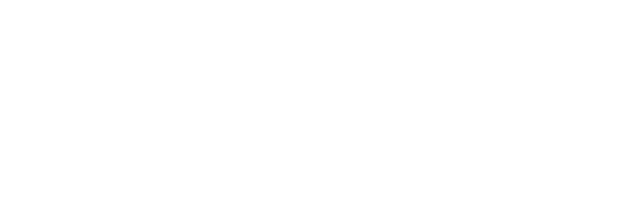
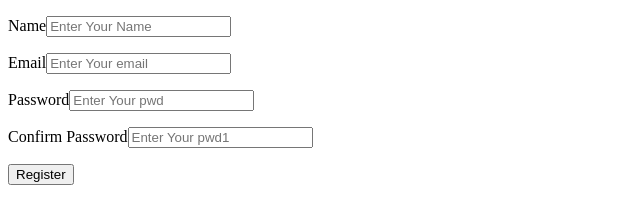
Before and after one commit to rupanmentor/Dom-Day-2, a plain HTML site: page index.html in a window 1280 px wide. Shown: the whole page, without its empty margins (0-640 px from the left). Drawn offline with Linux system fonts and the light colour scheme.

Commit message:
mini task1 completed

```diff
--- a/script.js
+++ b/script.js
@@ -1 +1,59 @@
 //syntax: variablename.addEventListener("event",function)
+
+//session task 1
+
+const p = document.createElement("p");
+const p1 = document.createElement("p");
+const p2 = document.createElement("p");
+const p3 = document.createElement("p");
+const label = document.createElement("label")
+label.setAttribute("for","username");
+label.innerText = "Name";
+const username = document.createElement("input")
+username.setAttribute("name","username");
+username.setAttribute("id","username");
+username.setAttribute("type","text");
+username.setAttribute("placeholder","Enter Your Name");
+const label1 = document.createElement("label")
+label1.setAttribute("for","email");
+label1.innerText = "Email";
+const email = document.createElement("input")
+email.setAttribute("name","email");
+email.setAttribute("id","email");
+email.setAttribute("type", "email");
+email.setAttribute("placeholder","Enter Your email");
+const label2 = document.createElement("label")
+label2.setAttribute("for","pwd");
+label2.innerText = "Password";
+const pwd = document.createElement("input")
+pwd.setAttribute("name","pwd");
+pwd.setAttribute("id","pwd");
+pwd.setAttribute("type", "password");
+pwd.setAttribute("placeholder","Enter Your pwd");
+const label3 = document.createElement("label")
+label3.setAttribute("for","pwd1");
+label3.innerText = "Confirm Password";
+const pwd1 = document.createElement("input")
+pwd1.setAttribute("name","pwd1");
+pwd1.setAttribute("id","pwd1");
+pwd1.setAttribute("type", "password");
+pwd1.setAttribute("placeholder","Enter Your pwd1");
+const button = document.createElement("button")
+button.setAttribute("type","submit")
+button.innerText = "Register"
+button.addEventListener("click",()=>{
+    alert("Registered Successfully")
+    const namevalue = document.getElementById("username").value;
+    console.log(namevalue);
+    const emailvalue = document.getElementById("email").value;
+    console.log(emailvalue);
+    const pwdvalue = document.getElementById("pwd").value;
+    console.log(pwdvalue);
+    const pwdvalue1 = document.getElementById("pwd1").value;
+    console.log(pwdvalue1);
+})
+p.append(label,username)
+p1.append(label1,email)
+p2.append(label2,pwd)
+p3.append(label3,pwd1)
+document.body.append(p,p1,p2,p3,button)
```
Also changed, not shown: index.html (+0 -1 lines).
